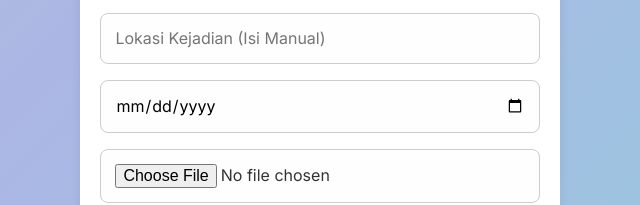
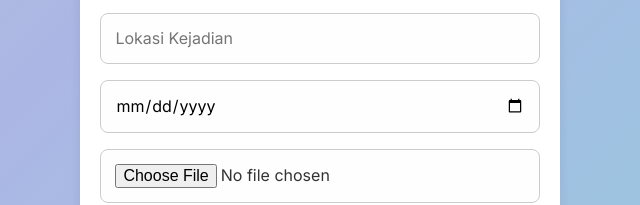
Before and after one commit to jijanied/Perkim, a plain HTML site: page index.html in a window 1280 px wide. Shown: the part 505-710 px from the top of the page, 320-960 px from the left. Drawn offline with Linux system fonts and the light colour scheme.

Commit message:
Update index.html

```diff
--- a/index.html
+++ b/index.html
@@ -165,7 +165,7 @@
         <option value="Tanaman Rusak">Tanaman Rusak</option>
         <option value="Lampu Rusak">Lampu Rusak</option>
       </select>
-      <input type="text" name="lokasikejadian" placeholder="Lokasi Kejadian (Isi Manual)" required />
+      <input type="text" name="lokasikejadian" placeholder="Lokasi Kejadian" required />
       <input type="date" name="tanggal" required />
       <input type="file" name="foto" accept="image/*" required />
       <img id="preview" />
```
